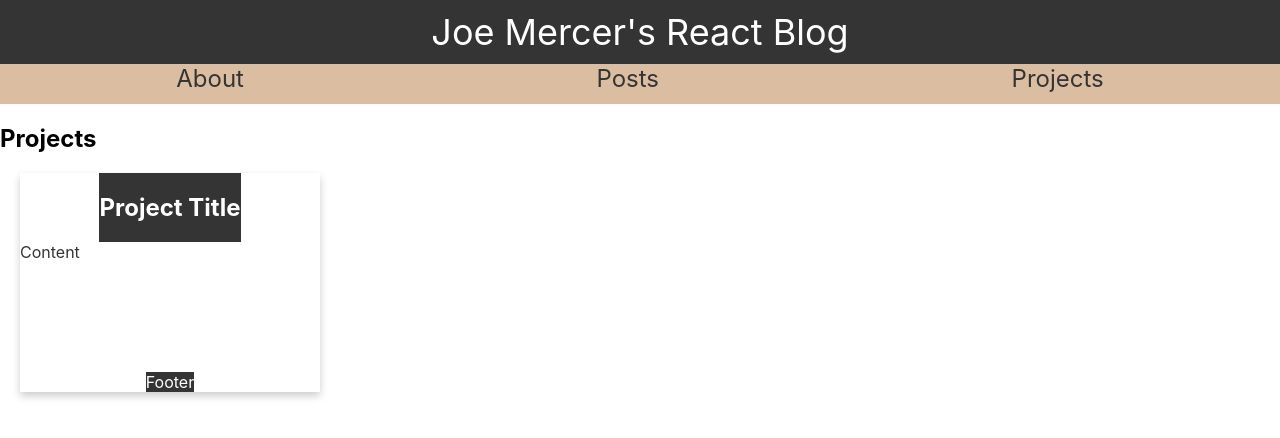
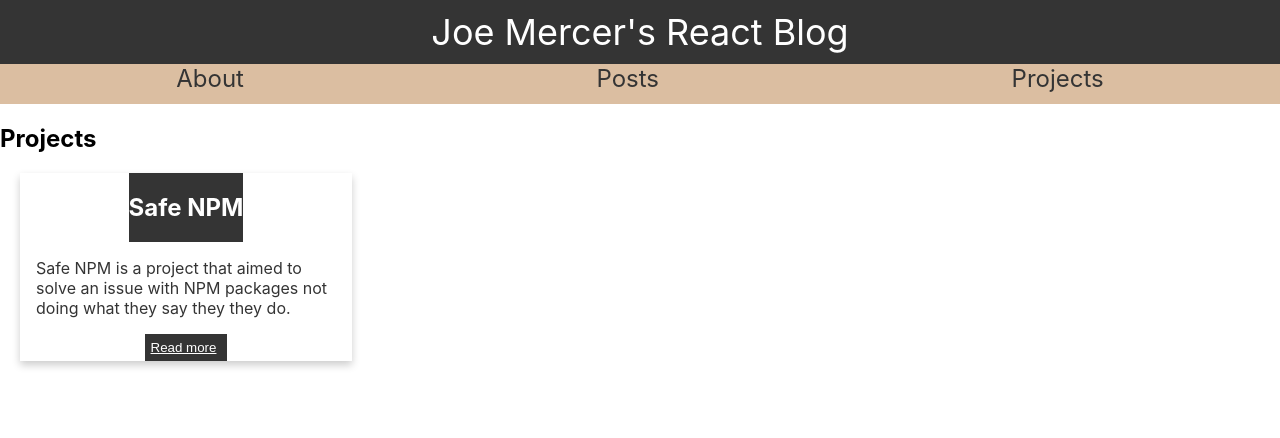
Before and after one commit to jot6000/joemercer-blog, a React (Create React App) app: page /projects in a window 1280 px wide. Shown: the top 438 px of the page. Built offline with nearby package versions, Linux system fonts and the light colour scheme.

Commit message:
Further refine Project Cards and started looking at project pages.

```diff
--- a/src/App.js
+++ b/src/App.js
@@ -3,6 +3,7 @@ import About from './components/pages/About'
 import Home from './components/pages/Home'
 import Posts from './components/pages/Posts'
 import Projects from './components/pages/Projects'
+import ProjectPage from './components/pages/ProjectPage'
 import { BrowserRouter as Router, Route, Link } from "react-router-dom";
 import './App.css';
 
@@ -26,6 +27,7 @@ class App extends Component {
             <Route path="/about" component={About} />
             <Route path="/posts" component={Posts} />
             <Route path="/projects" component={Projects} />
+            <Route path="/projects/:projectName" component={ProjectPage} />
           </div>
         </>
       </Router>
--- a/src/components/cards/ProjectCard.css
+++ b/src/components/cards/ProjectCard.css
@@ -11,9 +11,11 @@
     align-items: center;
     background: #343434;
     color: white;
+    cursor: pointer;
 }
 
 .card-contents{
+    margin: 1rem;
     display: flex;
     flex-direction: column;
     align-items: center;
@@ -23,12 +25,17 @@
 
 .card-footer{
     display: flex;
-    flex-direction: column;
     align-items: center;
     background: #343434;
     color: white;
 }
 
-.divider{
-
+button{
+    border: none;
+    text-decoration: underline;
+    background: none;
+    color: white;
+    margin: 5px;
+    margin-left: auto;
+    cursor: pointer;
 }
--- a/src/components/cards/ProjectCard.js
+++ b/src/components/cards/ProjectCard.js
@@ -2,17 +2,20 @@ import React, { Component } from 'react';
 import './ProjectCard.css';
 
 class ProjectCard extends Component {
+    constructor(props) {
+        super(props);
+    }
     render() {
         return (
             <div className='card-container'>
                 <div className='card-header'>
-                    <h2>Project Title</h2>
+                    <h2>{this.props.title}</h2>
                 </div>
                 <div className='card-contents'>
-                    <div style={{height:'130px',width:'300px'}}>Content</div>
+                    <div style={{ width: '300px' }}>Safe NPM is a project that aimed to solve an issue with NPM packages not doing what they say they they do.</div>
                 </div>
                 <div className='card-footer'>
-                    <div>Footer</div>
+                    <button>Read more</button>
                 </div>
             </div>
         );
--- /dev/null
+++ b/src/components/pages/ProjectPage.js
@@ -0,0 +1,16 @@
+import React, { Component } from 'react';
+
+class ProjectPage extends Component {
+    constructor(props) {
+        super(props);
+    }
+    render() {
+        return (
+            <div>
+                project page
+            </div>
+        );
+    }
+}
+
+export default ProjectPage;
--- a/src/components/pages/Projects.js
+++ b/src/components/pages/Projects.js
@@ -8,7 +8,7 @@ class Projects extends Component {
       <div>
         <h2>Projects</h2>
         <div style={{margin: '20px'}}>
-        <ProjectCard></ProjectCard>
+        <ProjectCard title='Safe NPM'></ProjectCard>
         </div>
       </div>
     );
```
